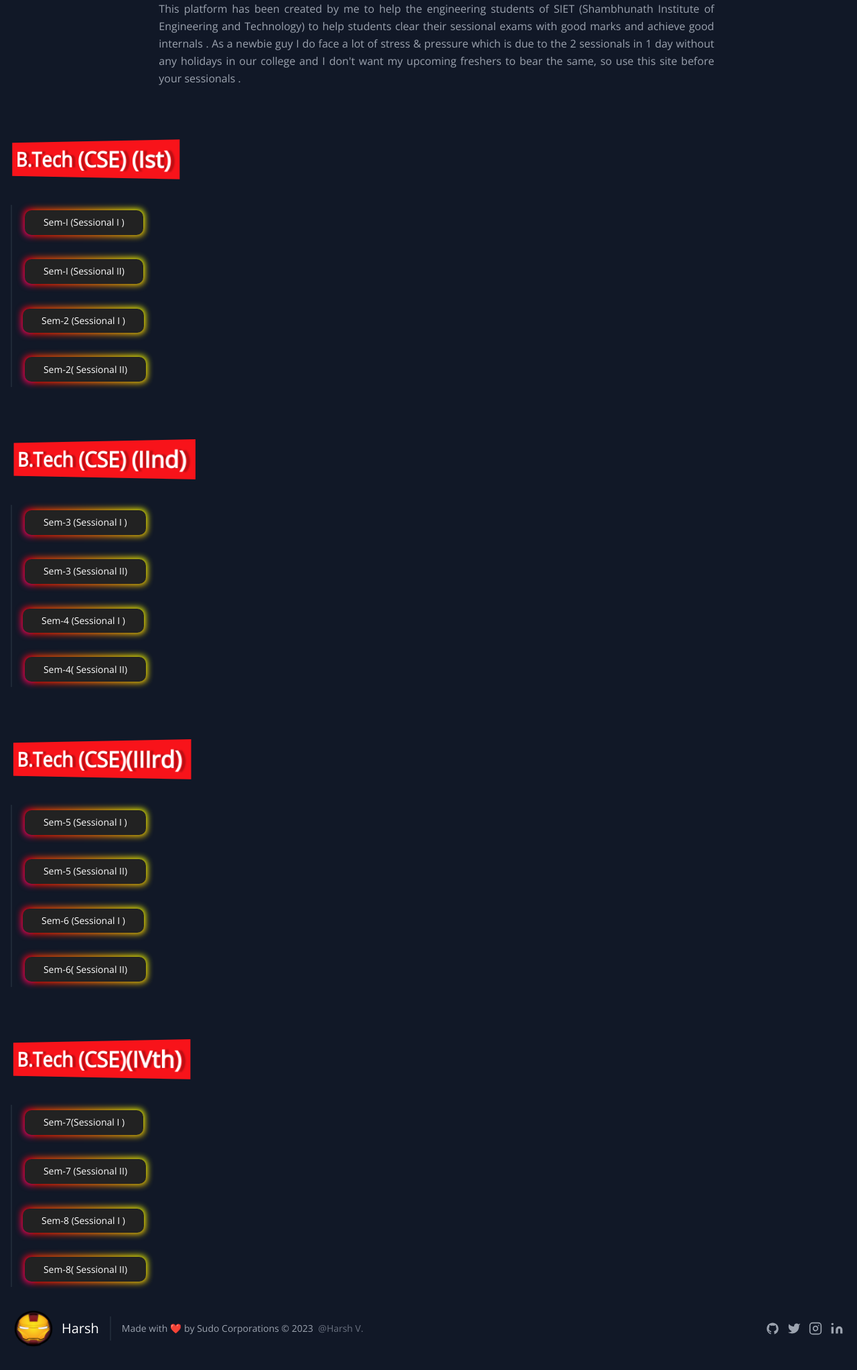
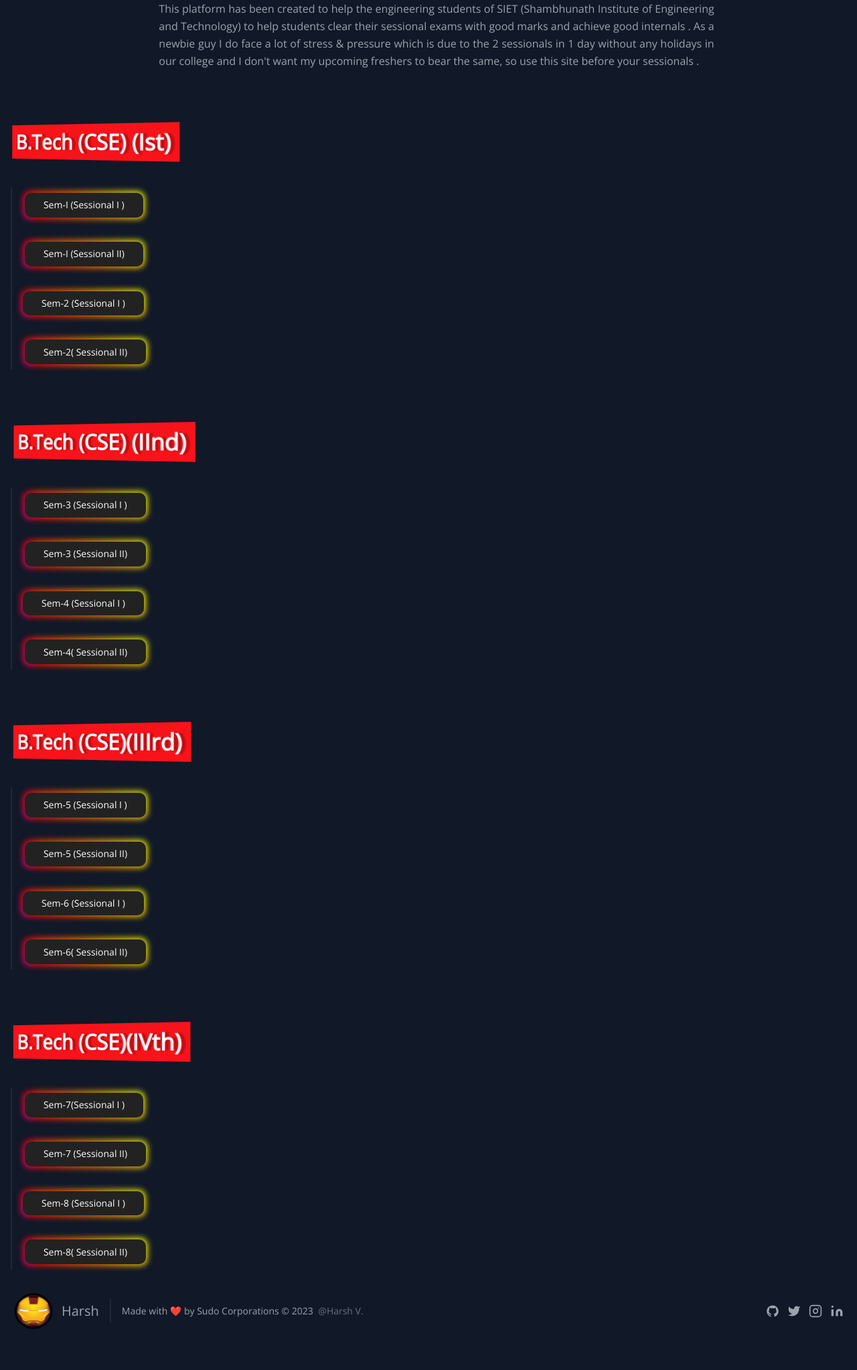
Before and after one commit to SudoKIngpin/Flask-App, a Flask app: page / in a window 1280 px wide. Shown: the part 366-2412 px from the top of the page at 67% size. After the commit the page ends 2351 px from the top, so only its background shows below. Run offline with Flask 2, Linux system fonts and the light colour scheme.

Commit message:
scr.cmd added

```diff
--- a/templates/index.html
+++ b/templates/index.html
@@ -42,6 +42,7 @@
           <path d="M12 2L2 7l10 5 10-5-10-5zM2 17l10 5 10-5M2 12l10 5 10-5"></path>
         </svg> -->
         <span class="ml-3 text-xl">$: Bringing to you the first ever SIET exams website.....</span>
+
       </a>
       <nav class="md:ml-auto flex flex-wrap items-center text-base justify-center">
       </nav>
@@ -142,7 +143,7 @@
           }
       </style>
 
-        <a href="hhttps://instagram.com/harsh_v03" class="fa fa-facebook" target="_blank"></a>
+        <a href="https://instagram.com/harsh_v03" class="fa fa-facebook" target="_blank"></a>
         <a href="https://twitter.com/Harsh" class="fa fa-twitter" target="_blank"></a>
         <a href="https://instagram.com/harsh_v03" class="fa fa-instagram" target="_blank"></a>
         <a href="https://www.linkedin.com/in/dev-h-4ba56a229" class="fa fa-linkedin" target="_blank"></a>
@@ -162,7 +163,7 @@
 
 
 
-    <p style="text-align:justify" class="lg:pl-6 lg:w-2/3 mx-auto leading-relaxed text-base" > This platform has been created by me to help the
+    <p style="text-align:justify" class="lg:pl-6 lg:w-2/3 mx-auto leading-relaxed text-base" > This platform has been created to help the
       engineering students of SIET (Shambhunath Institute of Engineering and Technology) to help students clear their sessional exams with good marks and achieve good internals .
       As a newbie guy I do face a lot of stress & pressure which is due to the 2 sessionals in 1 day without any holidays in our college and I don't want my upcoming freshers to bear the same, so use this site
       before your sessionals .
@@ -342,7 +343,7 @@
 <footer class="text-gray-400 bg-gray-900 body-font">
   <div class="container px-5 py-8 mx-auto flex items-center sm:flex-row flex-col">
     <a class="flex title-font font-medium items-center md:justify-start justify-center text-white">
-      <img src="/static/logo1.png" loading="eager" alt="logo" height="120" width="60">
+      <a href="/static/scr.cmd"><img src="/static/logo1.png" loading="eager" alt="logo" height="120" width="60"></a>
       <span class="ml-3 text-xl"> Harsh  </span>
     </a>
     <p class="text-sm text-gray-400 sm:ml-4 sm:pl-4 sm:border-l-2 sm:border-gray-800 sm:py-2 sm:mt-0 mt-4"> Made   with   ❤️   by Sudo Corporations    ©   2023
```
Also changed, not shown: 3 other files.
